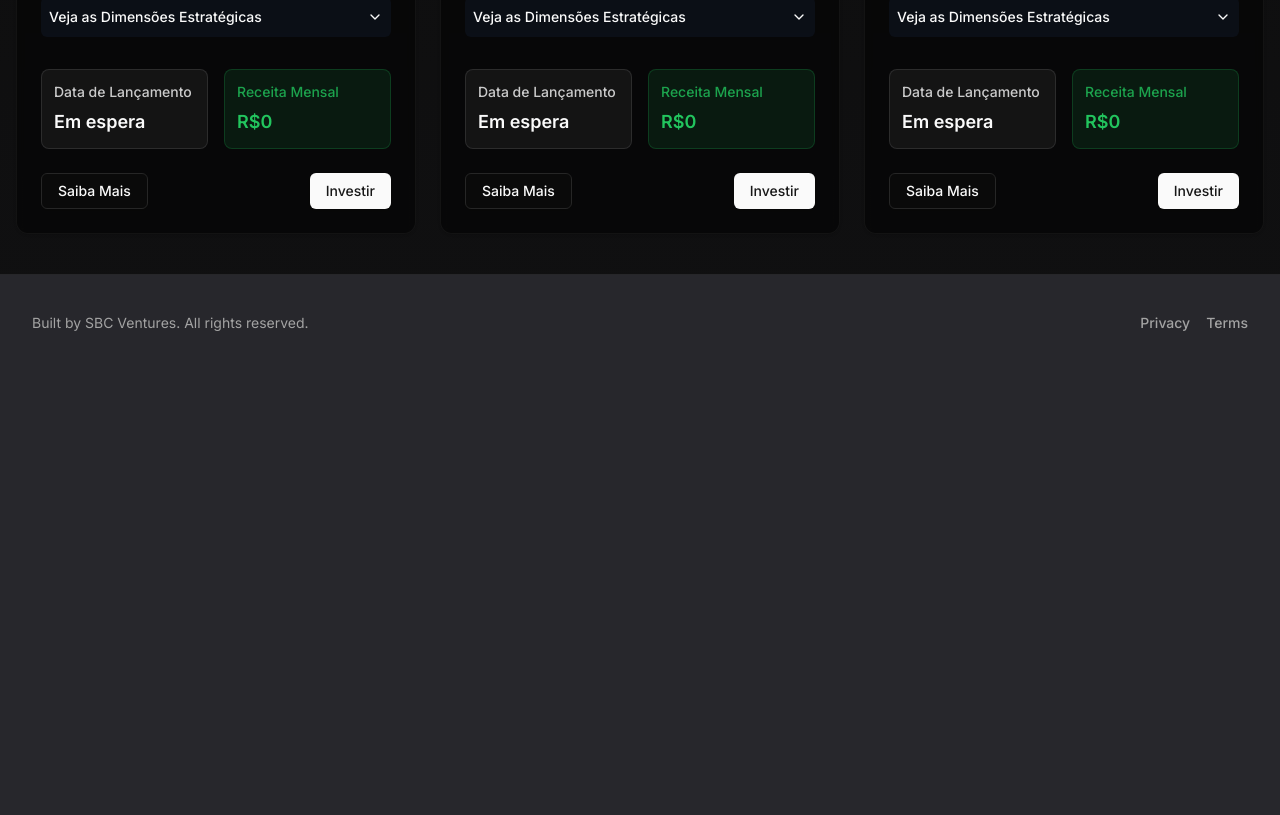
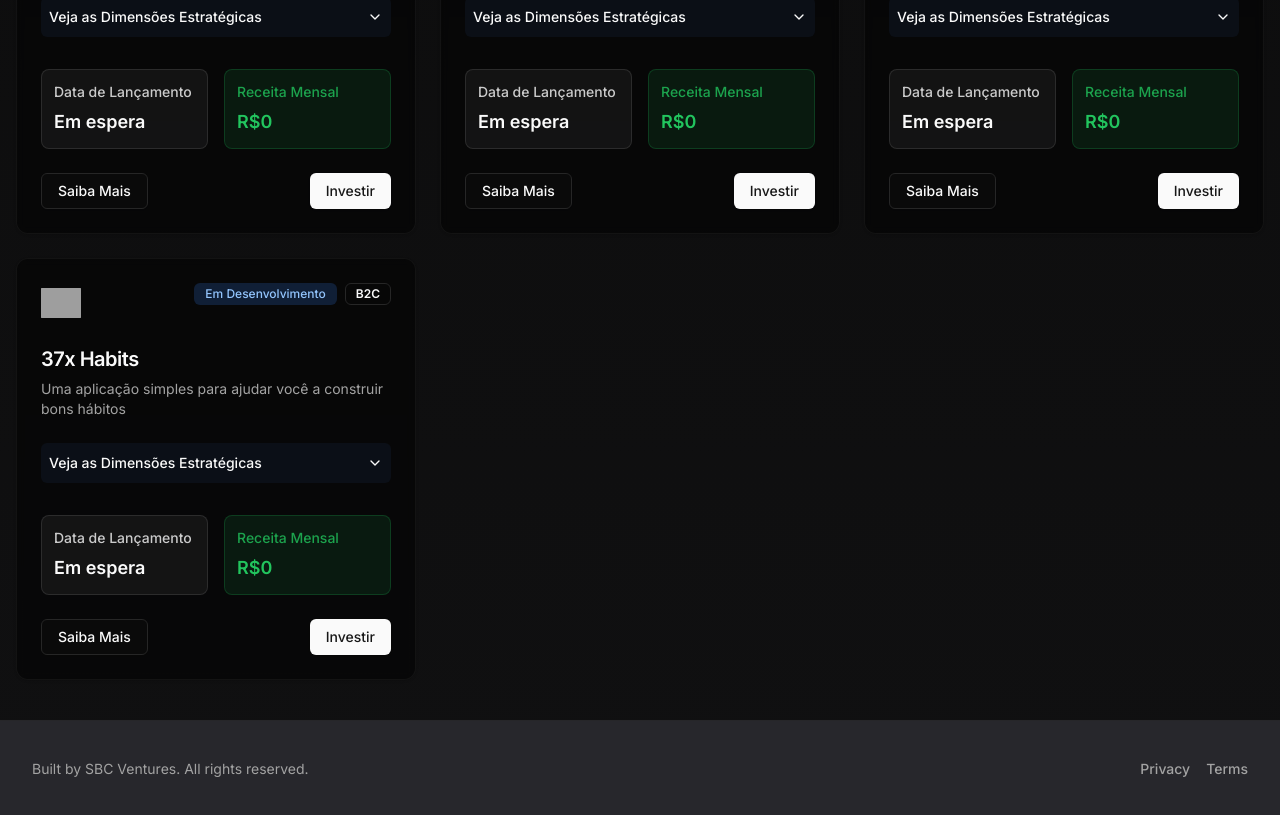
Before and after one commit to giamlepore/sbc-ventures, a Next.js app: page / in a window 1280 px wide. Shown: the part 1298-2113 px from the top of the page. Before the commit the page ends 1669 px from the top, so only its background shows below. Built offline with nearby package versions, Linux system fonts and the light colour scheme; grey boxes are pictures that could not be loaded.

Commit message:
new solution

```diff
--- a/components/solutions-grid.tsx
+++ b/components/solutions-grid.tsx
@@ -226,6 +226,42 @@ const solutions = [
       competitive_advantage: {
         en: "Free, community-driven, and comprehensive curriculum",
         pt: "Gratuito, guiado pela comunidade e currículo abrangente"
+      },
+      launch_date: { en: "On hold", pt: "Em espera" },
+      avg_monthly_revenue: { en: "$0", pt: "R$0" },
+      last_month_revenue: { en: "$0", pt: "R$0" },
+    },
+    status: "Building",
+    businessModel: "B2C",
+  },
+  {
+    id: "habits-app",
+    logo: "/habits.png",
+    title: { en: "37x Habits", pt: "37x Habits" },
+    description: {
+      en: "A simple app to help you build good habits",
+      pt: "Uma aplicação simples para ajudar você a construir bons hábitos",
+    },
+    problem: {
+      en: "People struggle to build good habits",
+      pt: "Pessoas lutam para construir bons hábitos",
+    },
+    targetAudience: {
+      en: "People who want to build good habits",
+      pt: "Pessoas que querem construir bons hábitos",
+    },
+    growthStrategy: {
+      en: "SEO and word of mouth",
+      pt: "SEO e marketing boca a boca",
+    },
+    businessModelDetails: {
+      en: "One-time payment",
+      pt: "Pagamento único",
+    },
+    metrics: {
+      competitive_advantage: {
+        en: "Simple and effective",
+        pt: "Simples e eficaz"
       },
       launch_date: { en: "On hold", pt: "Em espera" },
       avg_monthly_revenue: { en: "$0", pt: "R$0" },
```
